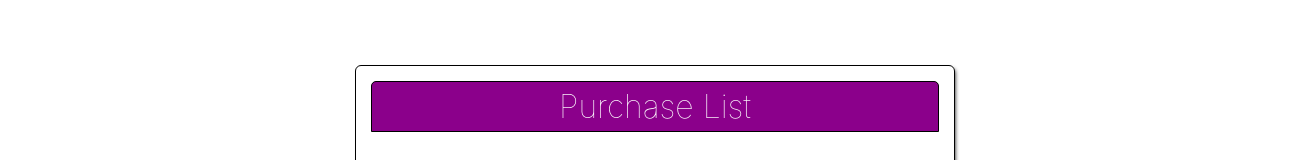
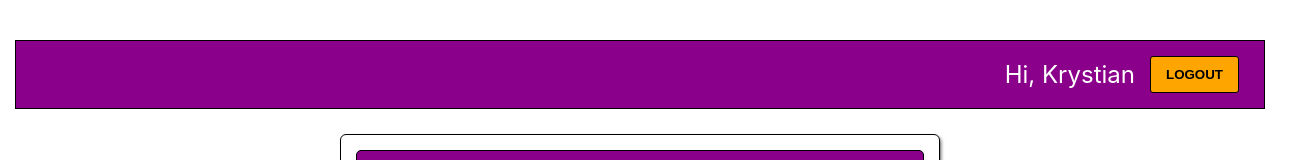
Before and after one commit to krystek77/purchase-list, a React (Create React App) app: page / in a window 1280 px wide. Both pictures are taken after typing "name@example.com", "Sample" into the empty fields and a click on the button "SIGNIN". Shown: the top 160 px of the page, 1310 px wide, since content can reach past the window. Built offline with nearby package versions, Linux system fonts and the light colour scheme; no server answers.

Commit message:
add toolbar

```diff
--- a/src/App.css
+++ b/src/App.css
@@ -2,4 +2,5 @@
   margin: 25px auto;
   width: 100%;
   padding: 15px;
+  box-sizing: border-box;
 }
--- a/src/UI/Button/Button.js
+++ b/src/UI/Button/Button.js
@@ -14,6 +14,9 @@ const button = (props) => {
       break;
     case "ADD":
       btnClass = [classes.Button, classes.ADD];
+      break;
+    case "LOGOUT":
+      btnClass = [classes.Button, classes.LOGOUT];
       break;
     case "EDIT":
       btnClass = [classes.Button, classes.EDIT];
--- a/src/UI/Button/Button.module.css
+++ b/src/UI/Button/Button.module.css
@@ -10,7 +10,8 @@
   margin: 10px auto;
 }
 
-.ADD {
+.ADD,
+.LOGOUT {
   background-color: orange;
   margin-left: auto;
   margin-right: initial;
--- /dev/null
+++ b/src/components/ToolBar/ToolBar.js
@@ -0,0 +1,23 @@
+import React, { useContext } from "react";
+import classes from "./ToolBar.module.css";
+import Button from "../../UI/Button";
+import { AuthContext } from "../../context/auth";
+const ToolBar = (props) => {
+  const authContext = useContext(AuthContext);
+
+  const { userEmail = "Krystian" } = props;
+  return (
+    <div className={classes.ToolBar}>
+      <p className={classes.Greeting}>Hi, {userEmail}</p>
+      <Button
+        btnType="LOGOUT"
+        type="button"
+        isFormValid="true"
+        clicked={authContext.signout}
+      >
+        LOGOUT
+      </Button>
+    </div>
+  );
+};
+export default ToolBar;
--- /dev/null
+++ b/src/components/ToolBar/ToolBar.module.css
@@ -0,0 +1,19 @@
+.ToolBar {
+  width: 100%;
+  box-sizing: border-box;
+  background-color: darkmagenta;
+  padding: 15px 25px;
+  display: flex;
+  flex-direction: row;
+  justify-content: flex-end;
+  align-items: center;
+  color: white;
+  border: 1px solid black;
+}
+.Greeting {
+  font-size: 24px;
+  margin: 0 15px;
+}
+.ToolBar button {
+  margin: 0;
+}
--- /dev/null
+++ b/src/components/ToolBar/index.js
@@ -0,0 +1 @@
+export { default } from "./ToolBar";
--- a/src/containers/Purchases/Purchases.js
+++ b/src/containers/Purchases/Purchases.js
@@ -5,6 +5,7 @@ import FormList from "../../components/FormList";
 import SearchPurchase from "../../components/SearchPurchase";
 import PurchaseList from "../../components/PurchaseList";
 import ErrorModal from "../../UI/Modal";
+import ToolBar from "../../components/ToolBar";
 
 const Purchases = (props) => {
   const [purchases, setPurchases] = useState([]);
@@ -206,6 +207,8 @@ const Purchases = (props) => {
     setIsLoading(false);
   };
   return (
+    <React.Fragment>
+      <ToolBar />
       <div className={classes.Purchases}>
         {error && (
           <ErrorModal title={"Error ocurred"} onClose={clearError}>
@@ -213,7 +216,10 @@ const Purchases = (props) => {
           </ErrorModal>
         )}
         <h1 className={classes.PageTitle}>Purchase List</h1>
-      <FormList addPurchase={addPurchaseHandler} isLoadingAdd={isLoading.add} />
+        <FormList
+          addPurchase={addPurchaseHandler}
+          isLoadingAdd={isLoading.add}
+        />
         <hr />
         <main>
           <SearchPurchase filtered={filterPurchasesHandler} />
@@ -228,6 +234,7 @@ const Purchases = (props) => {
           />
         </main>
       </div>
+    </React.Fragment>
   );
 };
 
```
Lines whose indentation alone changed are shown as unchanged.
